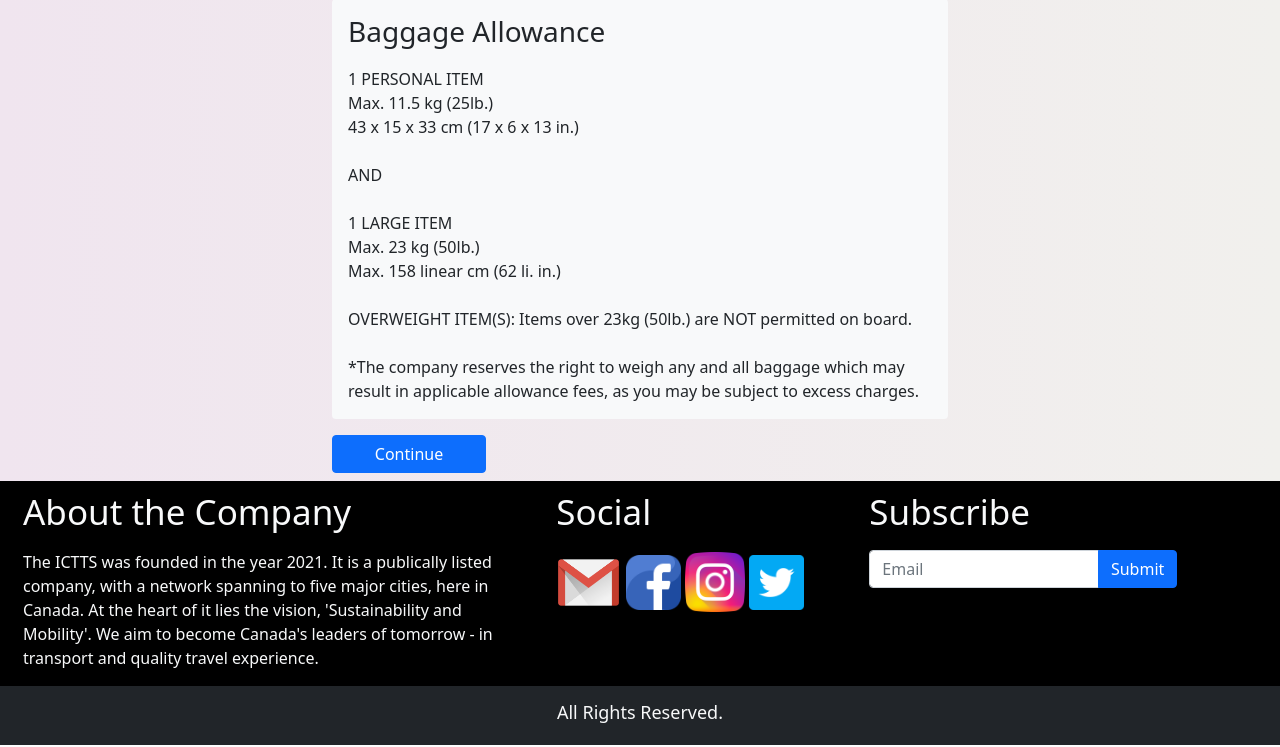
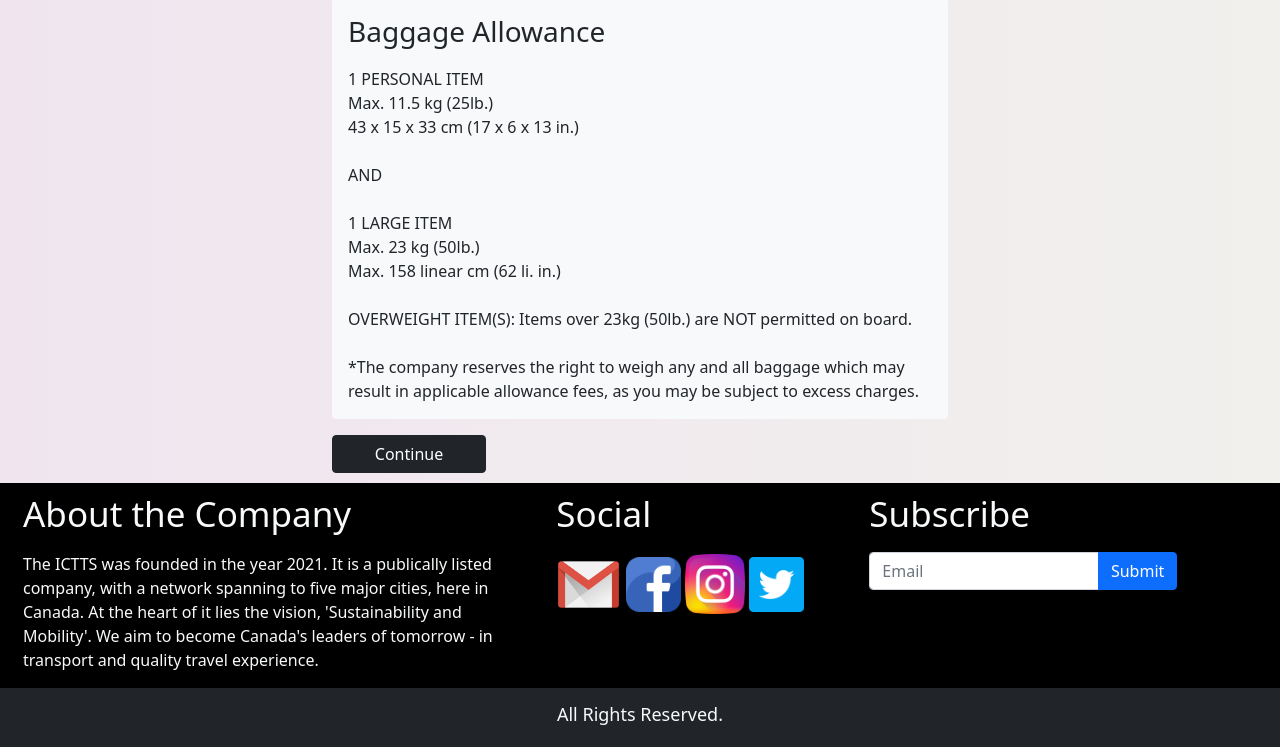
Before and after one commit to HassanMahmoodKhan/Web-Development-Project, a Flask app: template templates/Fare_Details.html in a window 1280 px wide. Shown: the part 776-1523 px from the top of the page. Run offline with Flask 2, Linux system fonts and the light colour scheme; the template is opened without the code that fills it, so the values that code supplies are empty.

Commit message:
styling update

```diff
--- a/templates/Fare_Details.html
+++ b/templates/Fare_Details.html
@@ -119,7 +119,7 @@
             </div>
 
             <form action="{{url_for('contact')}}" method="POST">
-               <button type="submit" class="btn btn-primary w-25" style="margin-bottom: 8px;">Continue</button>
+               <button type="submit" class="btn btn-dark w-25" style="margin-bottom: 10px;">Continue</button>
             </form>
 
         </div>
```
